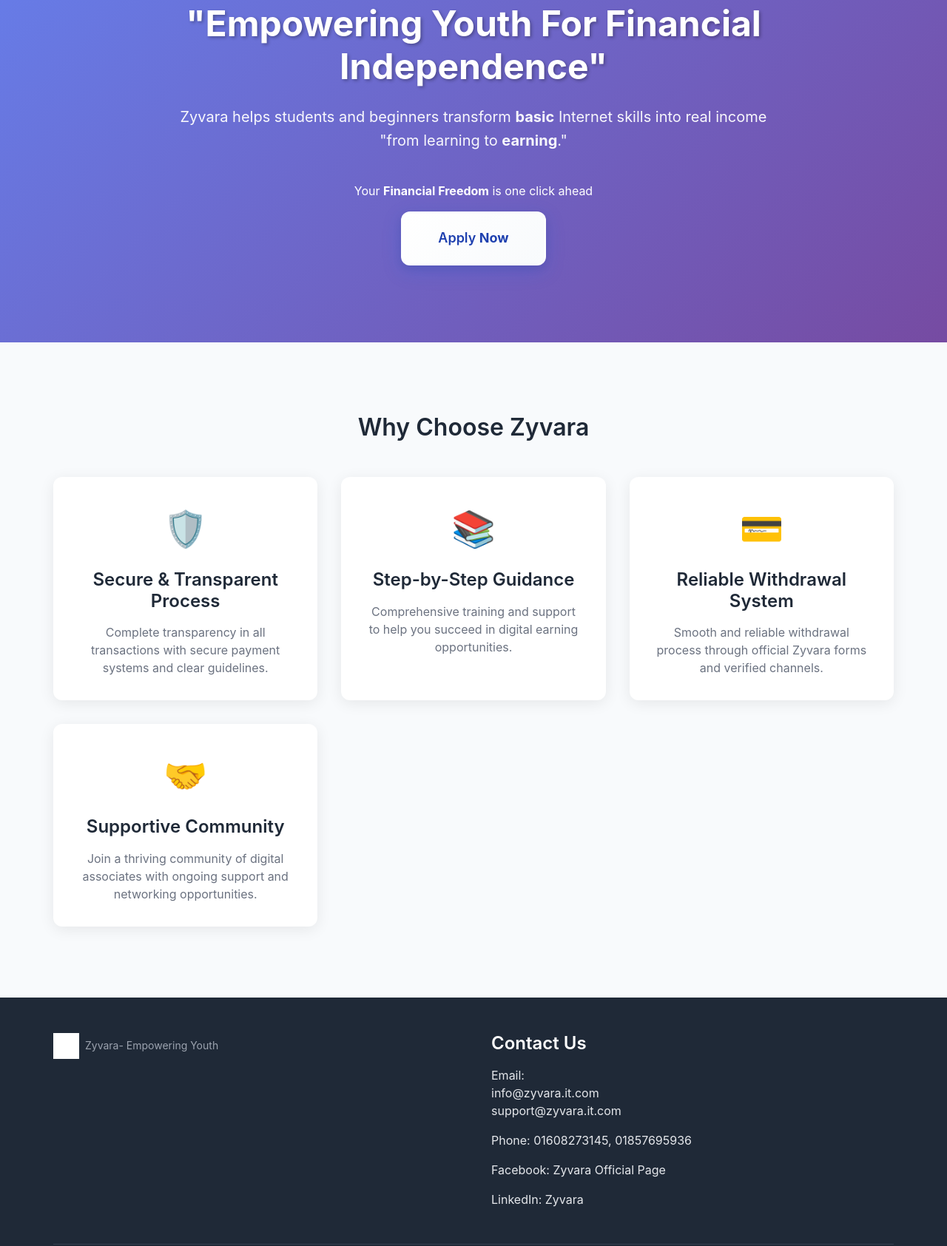
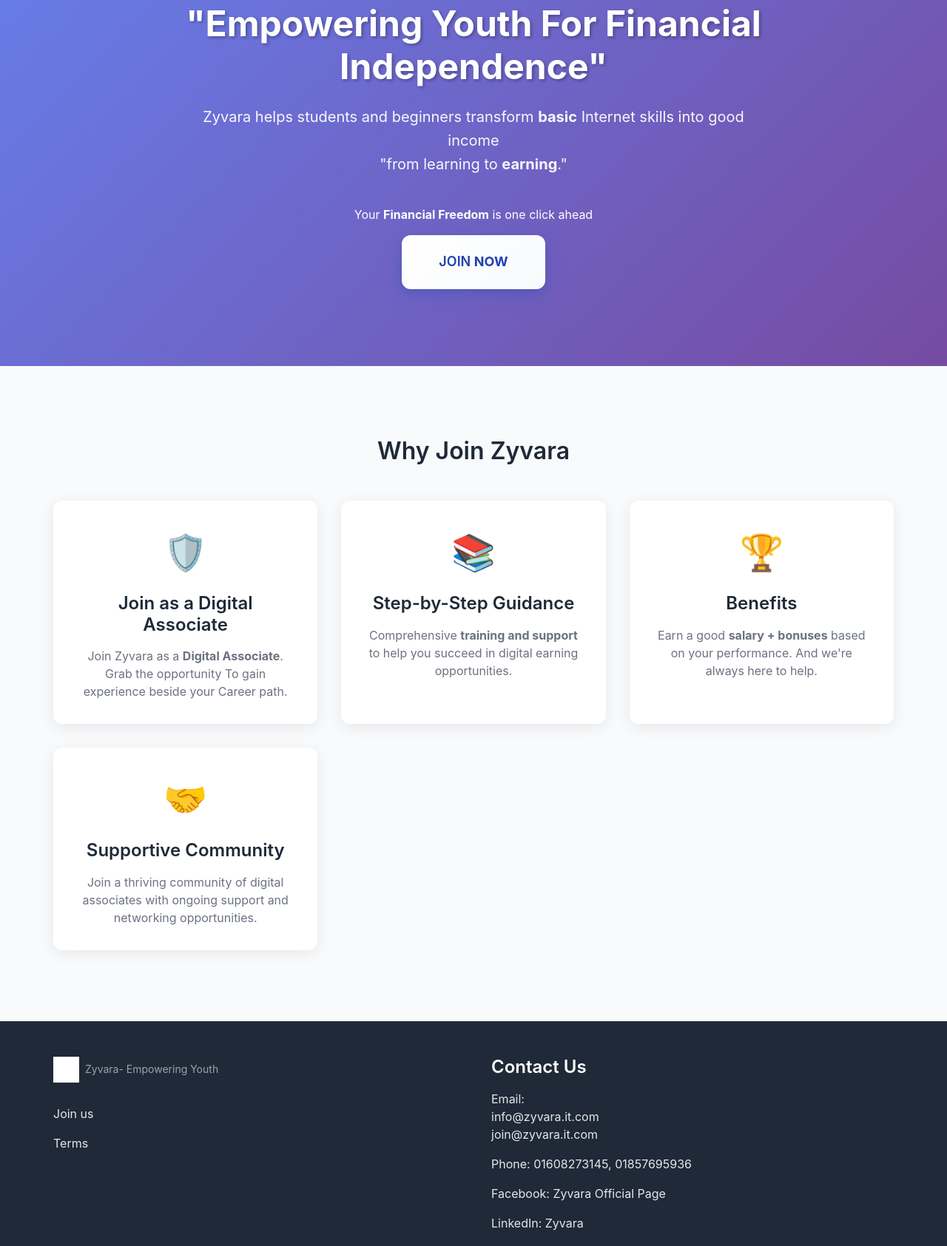
Before and after one commit to abdlnoman/zyvara-web, a website built with Vite: page index.html in a window 1280 px wide. Shown: the part 173-1858 px from the top of the page at 74% size. Built offline with nearby package versions, Linux system fonts and the light colour scheme.

Commit message:
Updated many details and design

```diff
--- a/index.html
+++ b/index.html
@@ -58,9 +58,9 @@
             <div class="container">
                 <div class="hero-content">
                     <h1 class="hero-title">"Empowering Youth For Financial Independence"</h1>
-                    <p class="hero-subtitle">Zyvara helps students and beginners transform <b>basic</b> Internet skills into real income <br>"from learning to <b>earning</b>." </p>
+                    <p class="hero-subtitle">Zyvara helps students and beginners transform <b>basic</b> Internet skills into good income <br>"from learning to <b>earning</b>." </p>
                     <p>Your <b>Financial Freedom</b> is one click ahead</p>
-                    <a href="https://forms.gle/uAu3bkQUDeVfi63A7" target="_blank" class="cta-button">Apply <b>Now</b></a>
+                    <a href="https://forms.gle/uAu3bkQUDeVfi63A7" target="_blank" class="cta-button">JOIN <b>NOW</b></a>
                 </div>
             </div>
         </section>
@@ -68,22 +68,22 @@
         <!-- Why Choose Zyvara Section -->
         <section class="features">
             <div class="container">
-                <h2 class="section-title">Why Choose Zyvara</h2>
+                <h2 class="section-title">Why Join Zyvara</h2>
                 <div class="features-grid">
                     <div class="feature-card">
                         <div class="feature-icon">🛡️</div>
-                        <h3>Secure & Transparent Process</h3>
-                        <p>Complete transparency in all transactions with secure payment systems and clear guidelines.</p>
+                        <h3>Join as a Digital Associate</h3>
+                        <p>Join Zyvara as a <b>Digital Associate</b>. Grab the opportunity To gain experience beside your Career path.</p>
                     </div>
                     <div class="feature-card">
                         <div class="feature-icon">📚</div>
                         <h3>Step-by-Step Guidance</h3>
-                        <p>Comprehensive training and support to help you succeed in digital earning opportunities.</p>
+                        <p>Comprehensive <b>training and support</b> to help you succeed in digital earning opportunities.</p>
                     </div>
                     <div class="feature-card">
-                        <div class="feature-icon">💳</div>
-                        <h3>Reliable Withdrawal System</h3>
-                        <p>Smooth and reliable withdrawal process through official Zyvara forms and verified channels.</p>
+                        <div class="feature-icon">🏆</div>
+                        <h3>Benefits</h3>
+                        <p>Earn a good <b>salary + bonuses</b> based on your performance. And we're always here to help.</p>
                     </div>
                     <div class="feature-card">
                         <div class="feature-icon">🤝</div>
@@ -104,16 +104,19 @@
                         <img src="images/nest (1).png" alt="Zyvara" class="logo-footer">
                         <span class="tagline-footer">Zyvara- Empowering Youth</span>
                     </div>
+                    <p  style="margin-top: 30px;"> <a href="index.html" target="">Join us</a></p>
+                    <p> <a href="terms.html" target="">Terms</a></p>
                 </div>
                 <div class="footer-section">
                     <h3>Contact Us</h3>
                     <p>Email: <br><a href="mailto:info@zyvara.it.com">info@zyvara.it.com
                     </a><br>
-                <a href="mailto:support@zyvara.it.com">support@zyvara.it.com</a>
+                <a href="mailto:join@zyvara.it.com">join@zyvara.it.com</a>
                 </p>
                     <p>Phone: <a href="tel:01608273145">01608273145</a>, <a href="tel:01857695936">01857695936</a></p>
                     <p>Facebook: <a href="https://www.facebook.com/profile.php?id=61581017852252" target="_blank">Zyvara Official Page</a></p>
                     <p>LinkedIn: <a href="https://linkedin.com/company/zyvara" target="_blank">Zyvara</a></p>
+
                 </div>
             </div>
             <div class="footer-bottom">
```
Also changed, not shown: contact.html (+8 -6 lines), forms.html (+11 -8 lines), terms.html (+5 -2 lines).
